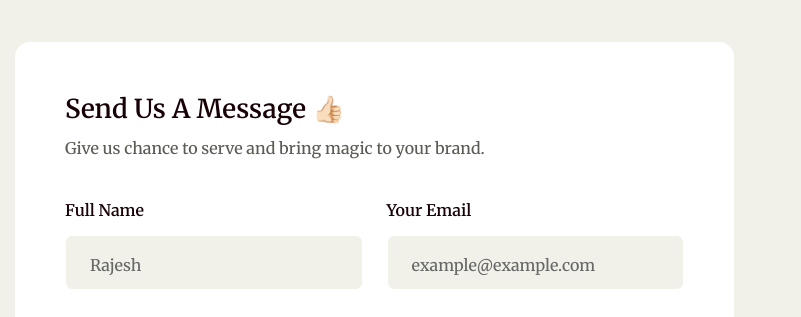
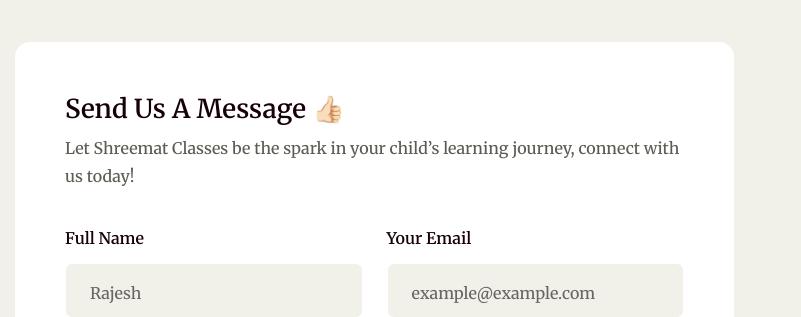
Before and after one commit to ultraedgeit/shreematclasses, a plain HTML site: page contact.html in a window 1280 px wide. Shown: the part 560-877 px from the top of the page, 0-801 px from the left. Drawn offline with Linux system fonts and the light colour scheme; grey boxes are pictures that could not be loaded.

Commit message:
Girish  commit

```diff
--- a/contact.html
+++ b/contact.html
@@ -190,7 +190,7 @@
                 <div class="contact_form mb-0">
                   <h3 class="title">send us a message 👍🏻</h3>
                   <p class="content">
-                    Give us chance to serve and bring magic to your brand.
+                    Let Shreemat Classes be the spark in your child’s learning journey, connect with us today!
                   </p>
                   <div class="row">
                     <div class="col-md-6">
```
